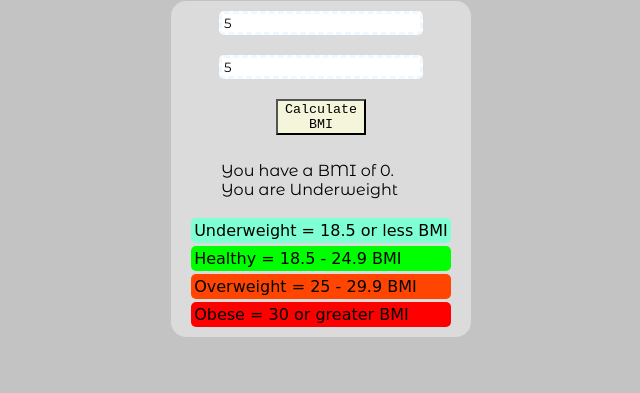
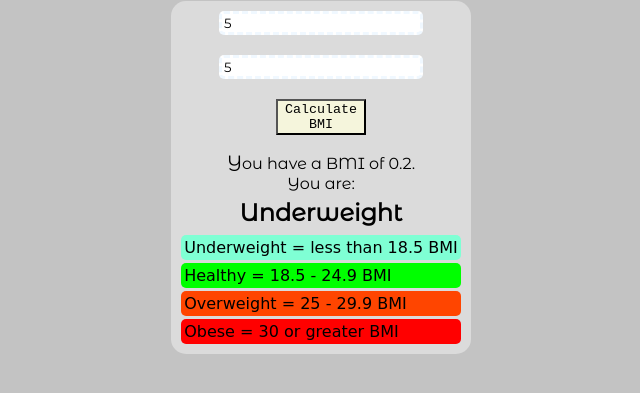
Before and after one commit to Ken-Nguyen-13/bmi-project, a plain HTML site: page index.html in a window 1280 px wide. Both pictures are taken after typing "5", "5" into the empty fields and a click on the button "Calculate BMI". Shown: the part 87-480 px from the top of the page, without its empty margins (319-959 px from the left). Drawn offline with Linux system fonts and the light colour scheme.

Commit message:
styled result-keyword and added placeholder to input fields

```diff
--- a/index.html
+++ b/index.html
@@ -5,21 +5,26 @@
     <meta name="viewport" content="width=device-width, initial-scale=1.0" />
     <link rel="preconnect" href="https://fonts.googleapis.com" />
     <link rel="preconnect" href="https://fonts.gstatic.com" crossorigin />
-    <link href="https://fonts.googleapis.com/css2?family=Montserrat+Alternates&display=swap" rel="stylesheet"/>
+    <link
+      href="https://fonts.googleapis.com/css2?family=Montserrat+Alternates&display=swap"
+      rel="stylesheet"
+    />
     <link href="style.css" rel="stylesheet" />
     <title>BMI Calculator</title>
   </head>
   <body>
     <h1 id="project-title">BMI Calculator</h1>
     <main>
-      <input type="number" id="weight" value="Enter Weight Here (kg)" />
-      <input type="number" id="height" value="Enter Height Here (m)" />
+      <input type="number" id="weight" placeholder="Enter Weight Here (kg)"/><!--When set to value, error cannot be parsed-->
+      <input type="number" id="height" placeholder="Enter Height Here (m)"/><!--Same here-->
       <button id="BMI-calc-btn">Calculate BMI</button>
-      <div id="result">
+      <div id="result-sentence-container">
         <p id="result-sentence"></p>
+        <span id="result-keyword"></span>
       </div>
+
       <div id="key">
-        <p id="underweight">Underweight = 18.5 or less BMI</p>
+        <p id="underweight">Underweight = less than 18.5 BMI</p>
         <p id="healthy">Healthy = 18.5 - 24.9 BMI</p>
         <p id="overweight">Overweight = 25 - 29.9 BMI</p>
         <p id="obese">Obese = 30 or greater BMI</p>
--- a/script.js
+++ b/script.js
@@ -15,21 +15,25 @@ const calc_BMI_Btn = document.getElementById("BMI-calc-btn");
 let weight = document.getElementById("weight");
 let height = document.getElementById("height");
 let result = document.getElementById("result-sentence");
+let resultKeyword = document.getElementById("result-keyword");
 
 function bmiCalculator() {
   weight = Number(document.getElementById("weight").value);
   height = Number(document.getElementById("height").value);
   if (weight && height) {
-    const bmi = Math.round(weight / height ** 2);
-    if (bmi <= 18.5) {
-      result.textContent = `You have a BMI of ${bmi}. You are Underweight`;
-      console.log(resultValue);
+    const bmi = (weight / height ** 2).toFixed(1);
+    if (bmi < 18.5) {
+      resultKeyword.textContent = `Underweight`;
+      result.textContent = `You have a BMI of ${bmi}. You are:`;
     } else if (bmi <= 24.9) {
-      result.textContent = `You have a BMI of ${bmi}. You are Healthy.`;
+      resultKeyword.textContent = `Healthy`;
+      result.textContent = `You have a BMI of ${bmi}. You are:`;
     } else if (bmi <= 29.9) {
-      result.textContent = `You have a BMI of ${bmi}. You are Overweight.`;
+      resultKeyword.textContent = `Overweight`;
+      result.textContent = `You have a BMI of ${bmi}. You are:`;
     } else {
-      result.textContent = `You have a BMI of ${bmi}. You are Obese.`;
+      resultKeyword.textContent = `Obese`;
+      result.textContent = `You have a BMI of ${bmi}. You are:`;
     }
   } else {
     alert("Invalid Inputs");
--- a/style.css
+++ b/style.css
@@ -4,12 +4,12 @@ button {
   margin-bottom: 10px;
 }
 input {
-    font-family: 'Montserrat Alternates', sans-serif;
+  font-family: "Montserrat Alternates", sans-serif;
   border: 3px dashed aliceblue;
   border-radius: 5px;
 }
 button {
-    font-family: 'Courier New';
+  font-family: "Courier New";
   background-color: beige;
   width: 90px;
 }
@@ -27,12 +27,12 @@ body {
   align-items: center;
   justify-content: center;
   flex-direction: column;
-    background-color:rgb(195, 195, 195);
+  background-color: rgb(195, 195, 195);
 }
 main {
   display: flex;
   border-radius: 15px;
-    background-color: rgb(219, 219, 219);;
+  background-color: rgb(219, 219, 219);
   flex-direction: column;
   align-items: center;
   width: 300px;
@@ -63,17 +63,24 @@ main {
 #project-title {
   font-family: sans-serif;
 }
-#result {
+#result-sentence-container {
   display: flex;
   flex-direction: column;
   align-items: center;
+  margin: 5px;
 }
 #result-sentence {
-    display: flex;
-    align-items: center;
-    font-family: 'Montserrat Alternates', sans-serif;
+  text-align: center;
+  font-family: "Montserrat Alternates", sans-serif;
   width: 200px;
+  margin: 0;
 }
 #result-sentence::first-letter {
-    font-size:x-large;
+  font-size: 1.2rem;
 }
+#result-keyword {
+    font-family: "Montserrat Alternates", sans-serif;
+    font-size: 1.5rem;
+    font-weight: bold;
+    padding-top: 5px;
+}
```
Lines whose indentation alone changed are shown as unchanged.
